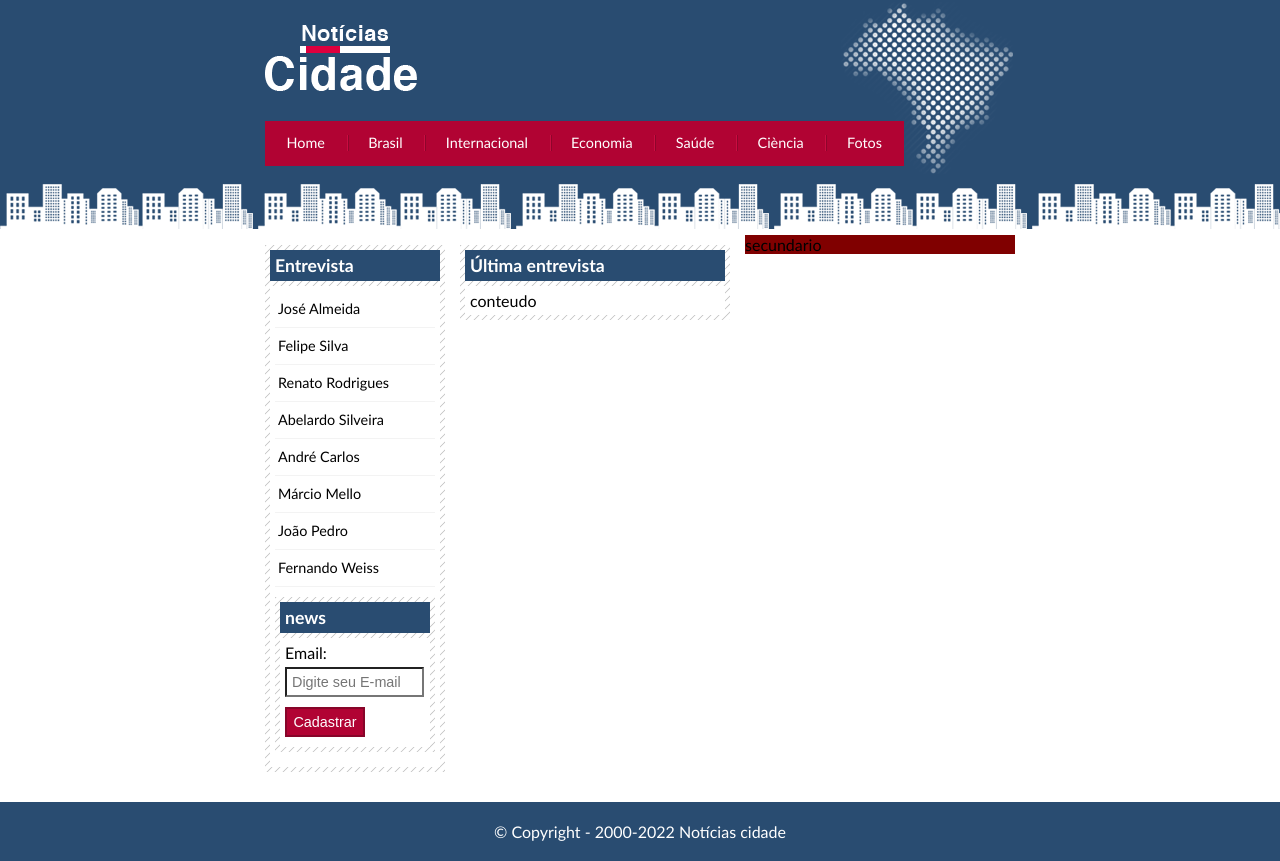
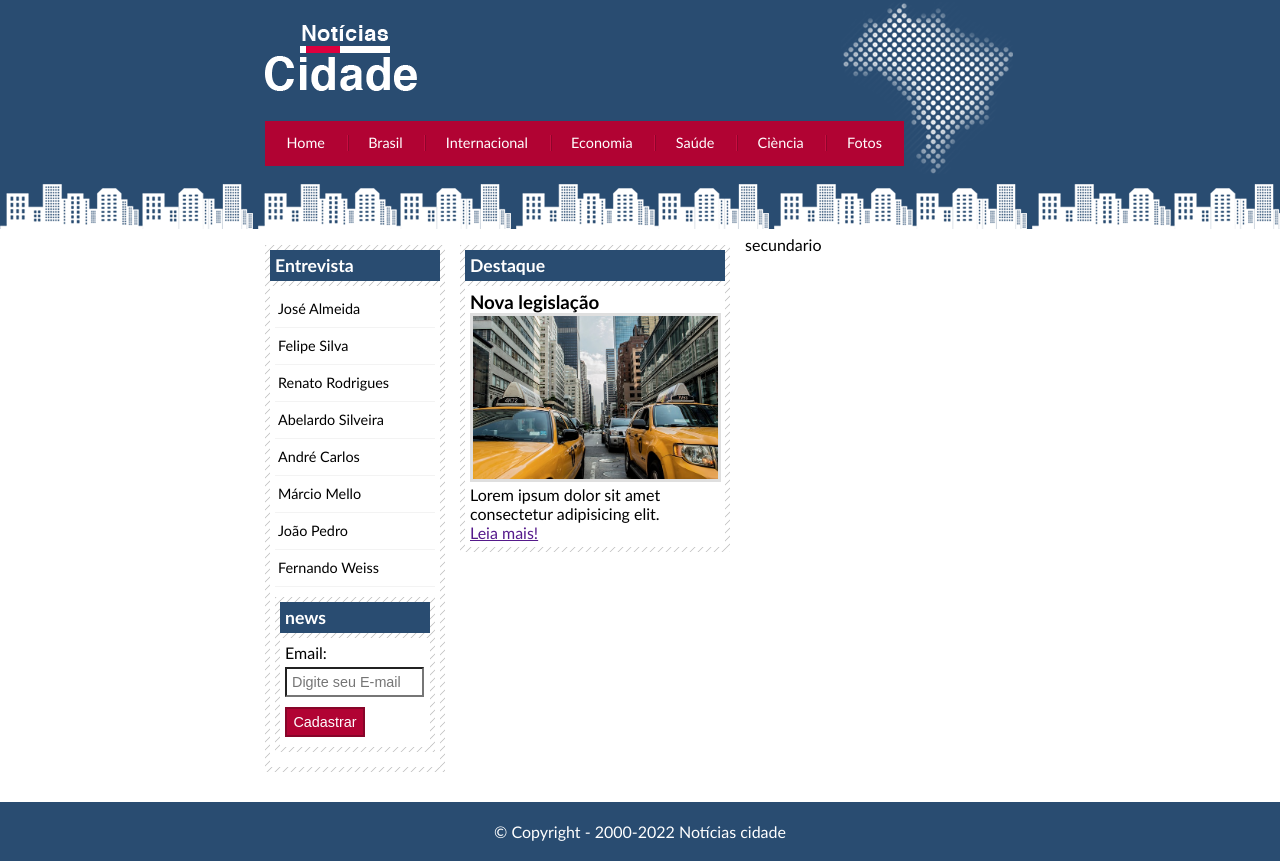
Before and after one commit to diegodpcarvalho/teceiraPaginaWeb, a plain HTML site: page index.html in a window 1280 px wide. Drawn offline with Linux system fonts and the light colour scheme.

Commit message:
inicio area de conteudo

```diff
--- a/css/estilo.css
+++ b/css/estilo.css
@@ -98,7 +98,6 @@ body.ciencia #navegacao a#ciencia{
     width: 270px;
     margin: 0 0 20px 15px ;
     float: left;
-    background: maroon;
 }
 
 #lateral {
@@ -167,6 +166,15 @@ input.submit {
     border: 2px solid #870529;
 }
 
+img {
+    border: 3px solid #dfdfdf;
+}
+
+img.imagemPrincipal {
+    width: 98%;
+    border: 3px solid #dfdfdf;
+}
+
 #rodape {
     width: 750px;
     margin: 0 auto;
--- a/index.html
+++ b/index.html
@@ -27,9 +27,14 @@
         <div id="conteudo">
             <div id="primario">
                 <div class="caixa">
-                    <h2>Última entrevista</h2>
+                    <h2>Destaque</h2>
                     <div class="caixaConteudo">
-                        conteudo
+                        <h3>Nova legislação</h3>
+                        <img class="imagemPrincipal" src="imagens/taxi.jpg" alt="" width="100%">
+                        <p>
+                            Lorem ipsum dolor sit amet consectetur adipisicing elit.
+                        </p>
+                        <a href="">Leia mais!</a>
                     </div>
                 </div>
             </div>
```
